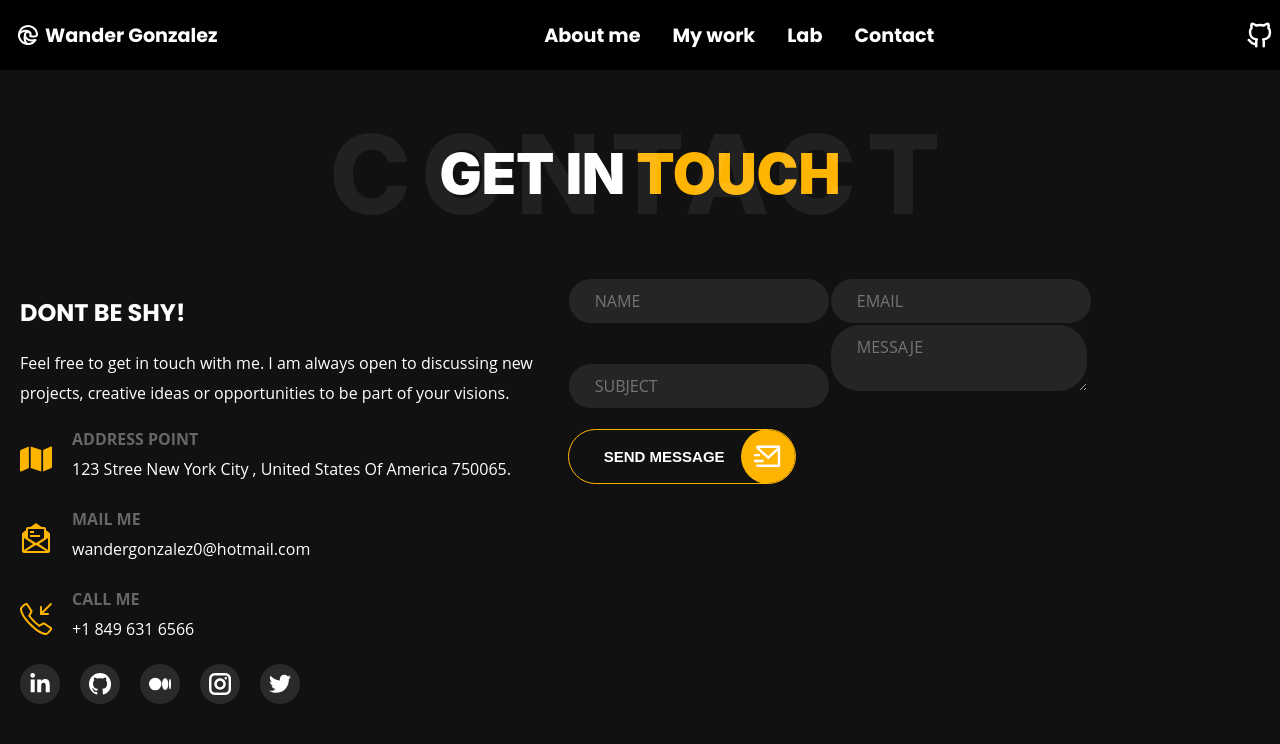
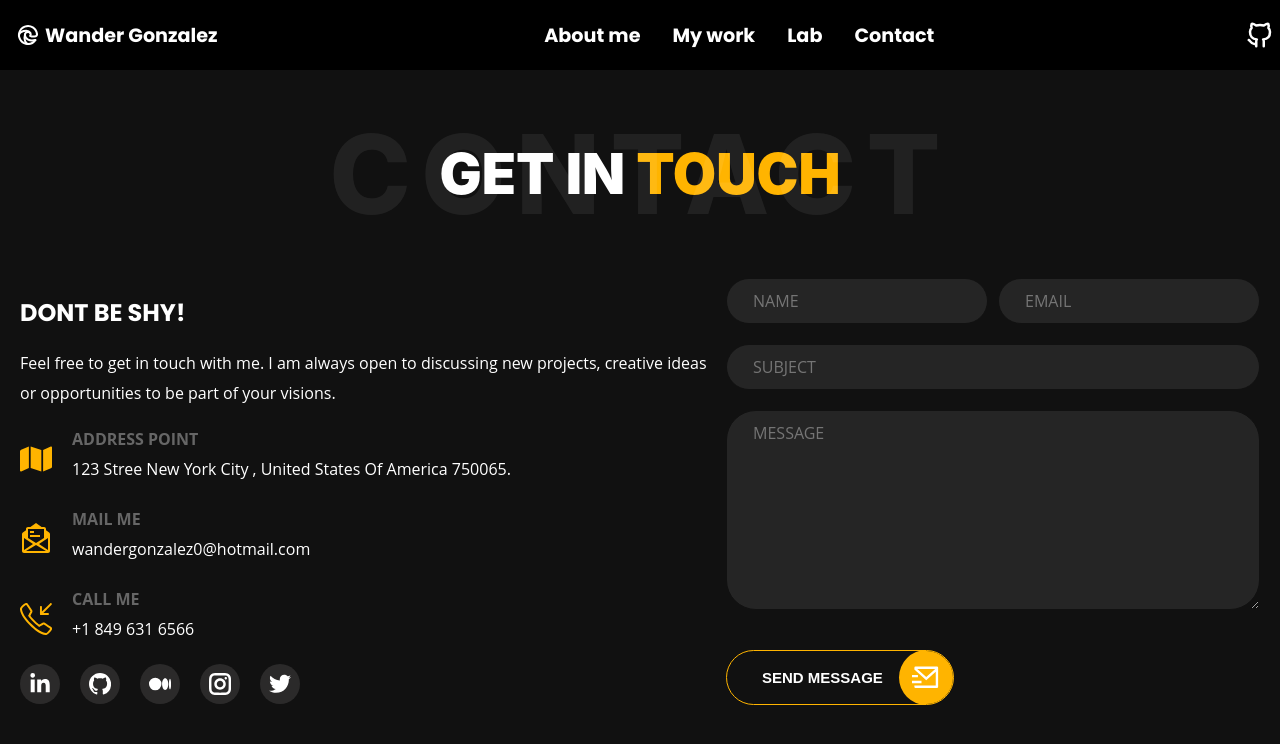
Before and after one commit to wandergithub/w-portfolio, a React (Create React App) app: page /contact in a window 1280 px wide. Shown: the top 744 px of the page. Built offline with nearby package versions, Linux system fonts and the light colour scheme.

Commit message:
add style form layout

```diff
--- a/src/components/Contact/Contact.js
+++ b/src/components/Contact/Contact.js
@@ -15,7 +15,7 @@ const Contact = () => {
         display: "flex",
         flexDirection: "column",
         alignItems: "center",
-        margin: "0px 20px"
+        margin: "0px 20px",
       }}
     >
       <div
@@ -42,7 +42,9 @@ const Contact = () => {
             <FaMap size={"2em"} color="#ffb400" className="contact-icon" />
             <div>
               <h4 className="text-uppercase no-m title-3">address point</h4>
-              <p className="no-m">123 Stree New York City , United States Of America 750065.</p>
+              <p className="no-m">
+                123 Stree New York City , United States Of America 750065.
+              </p>
             </div>
           </div>
           <div>
@@ -98,10 +100,12 @@ const Contact = () => {
           </div>
         </div>
         <form>
-          <input type={"text"} placeholder={"NAME"} className="input" />
-          <input type={"text"} placeholder={"EMAIL"} className="input" />
+          <div>
+            <input type={"text"} placeholder={"NAME"} className="input" />
+            <input type={"text"} placeholder={"EMAIL"} className="input" />
+          </div>
           <input type={"text"} placeholder={"SUBJECT"} className="input" />
-          <textarea type={"text"} placeholder={"MESSAJE"} className="input" />
+          <textarea type={"text"} placeholder={"MESSAGE"} className="input" />
           <Button
             name={"SEND MESSAGE"}
             iconComponent={<RiMailSendLine size={"1.5em"} />}
--- a/src/components/Contact/Contact.scss
+++ b/src/components/Contact/Contact.scss
@@ -66,6 +66,26 @@
   padding: 11px 26px;
   transition: 0.3s;
 }
+
 .input:focus {
   border: 1px solid $primary-color;
 }
+
+form div {
+    display: flex;
+    gap: 10px;
+}
+
+form {
+    display: flex;
+    flex-direction: column;
+    gap: 20px;
+}
+
+form textarea {
+    height: 200px;
+}
+
+form button {
+    align-self: self-start;
+}
```
